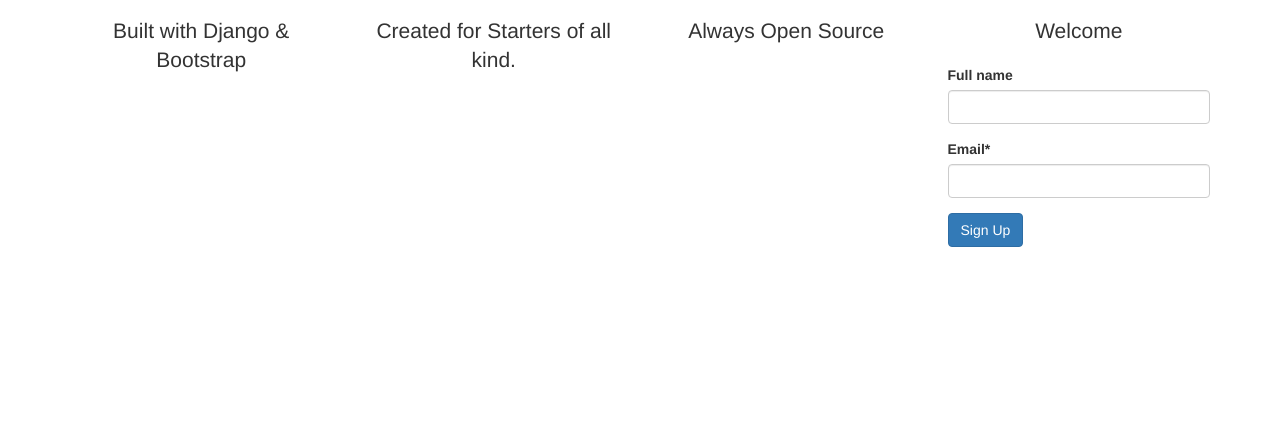
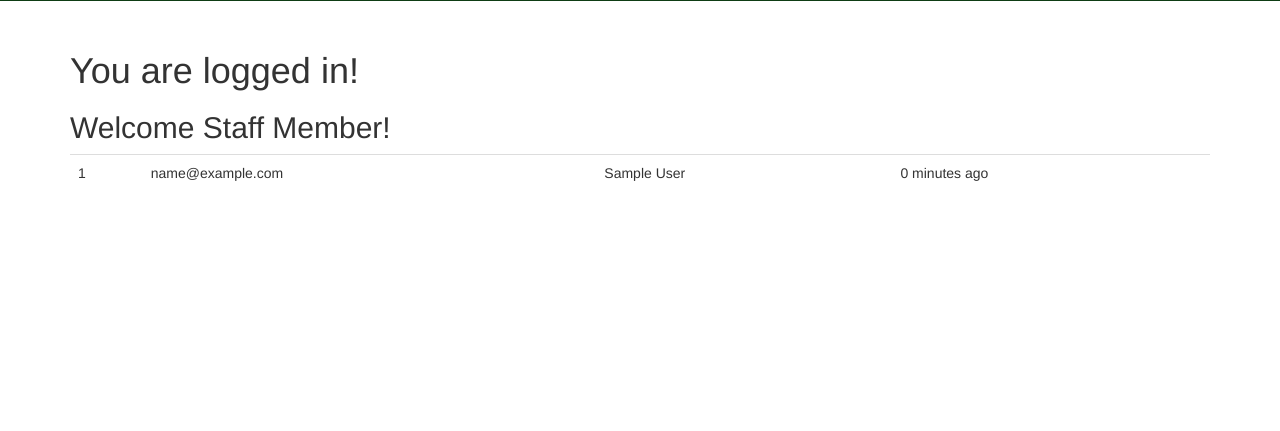
Before and after one commit to rizzo36/MVP-Landing-Page, a Django app: page / in a window 1280 px wide. Shown: the part 466-897 px from the top of the page. Run offline with Django 3.2, Linux system fonts and the light colour scheme; a user stored in the database is signed in; tables that the repository leaves empty hold one stand-in row (values such as "Sample post"); some libraries are stand-ins or nearby versions.

Commit message:
Final ohne Hochladen

```diff
--- a/newsletter/views.py
+++ b/newsletter/views.py
@@ -2,7 +2,7 @@ from django.shortcuts import render
 from django.conf import settings
 from .forms import ContactForm, SignUpForm
 from django.core.mail import send_mail
-
+from .models import SignUp
 
 def home(request):
     title = 'Welcome'
@@ -26,6 +26,12 @@ def home(request):
         context = {
             "title": "Thank you"
         }
+
+    if request.user.is_authenticated() and request.user.is_staff:
+    	queryset = SignUp.objects.all().order_by('-timestamp')
+    	context = {
+    		"queryset": queryset
+    	}
 
     return render(request, "home.html", context)
 
--- a/templates/head_css.html
+++ b/templates/head_css.html
@@ -2,6 +2,10 @@
 
     <!-- Bootstrap core CSS -->
     <!--<link href="../../dist/css/bootstrap.min.css" rel="stylesheet">-->
+
+    <script src="https://use.fontawesome.com/192a721862.js"></script>
+
+
     <link href="{% static 'css/bootstrap.min.css' %}" rel="stylesheet">
 
     <!--<img src="{% static "my_app/example.jpg" %}" alt="My image"/>-->
--- a/templates/home.html
+++ b/templates/home.html
@@ -33,7 +33,8 @@ Welcome | {{ block.super }}
 				  <a class="btn btn-lg btn-primary" href="" role="button">Join Us &raquo;</a>
 				</p>
 			</div>
-			<div class="col-sm-6" style="background-color:black; height:300px">
+			<div class="col-sm-6" >
+				<iframe width="560" height="315" src="https://www.youtube.com/embed/BH13psSYWIU" frameborder="0" allowfullscreen></iframe>
 			</div>
 		</div>
     </div>
@@ -43,6 +44,22 @@ Welcome | {{ block.super }}
 
 
 {% block content %}
+{% if  request.user.is_authenticated %}
+    <h1>You are logged in!</h1>
+
+    {% if queryset %}
+    <h2>Welcome Staff Member!</h2>
+    <table class="table">
+    	{% for instance in queryset %}
+    	<tr>
+    		<td>{{ forloop.counter }}</td><td>{{ instance.email }}</td><td>{{ instance.full_name }}</td><td>{{ instance.timestamp|timesince }} ago</td>
+    	</tr>
+    	{% endfor %}
+    </table>
+    {% endif %}
+
+{% else %}
+
 <div class="row">
 	<div class="col-sm-3 pull-right">
 		<p class="lead text-align-center">{{ title }}</p>
@@ -55,17 +72,27 @@ Welcome | {{ block.super }}
 		</form>
 	</div>
 	<div class="col-sm-3">
-		<p class="lead text-align-center">Built with Django &amp; Bootstrap</p>
+		<p class="lead text-align-center">Built with Django &amp; Bootstrap
+		</br>
+		<span class="fa-stack fa-lg fa-5x">
+		  <i class="fa fa-square-o fa-stack-2x"></i>
+		  <i class="fa fa-github fa-stack-1x" aria-hidden="true"></i>
+		</span>
+		</p>
 	</div>
 	<div class="col-sm-3">
-		<p class="lead text-align-center">Created for Starters of all kind.</p>
+		<p class="lead text-align-center">Created for Starters of all kind.
+		</br>
+		<i class="fa fa-bolt fa-5x" aria-hidden="true" style="color: red"></i>
+		</p>
 	</div>
 	<div class="col-sm-3">
-		<p class="lead text-align-center">Always Open Source</p>
+		<p class="lead text-align-center">Always Open Source
+		</br></br>
+		<i class="fa fa-circle-o-notch fa-spin fa-5x fa-fw"></i>
+		<span class="sr-only">Loading...</span>
+		</p>
 	</div>
-
-
-
-
 </div>
+{% endif %}
 {% endblock %}
--- a/templates/navbar.html
+++ b/templates/navbar.html
@@ -1,3 +1,5 @@
+{% load static %}
+
 <nav class="navbar navbar-default navbar-static-top">
   <div class="container">
     <div class="navbar-header">
@@ -7,7 +9,7 @@
         <span class="icon-bar"></span>
         <span class="icon-bar"></span>
       </button>
-      <a class="navbar-brand" href="{% url 'home' %}">MVP Landing</a>
+      <a class="navbar-brand" href="{% url 'home' %}"> <img src="{% static 'img/mvp_landing_logo.png' %}" /> </a>
     </div>
     <div id="navbar" class="navbar-collapse collapse">
       <ul class="nav navbar-nav">
```
Also changed, not shown: templates/400.html (added, +7 -0 lines), templates/403.html (added, +7 -0 lines), templates/404.html (added, +7 -0 lines), templates/500.html (added, +7 -0 lines), templates/about.html (added, +16 -0 lines), static_in_pro/our_static/img/mvp_landing_logo.png (added), 3 other files.
